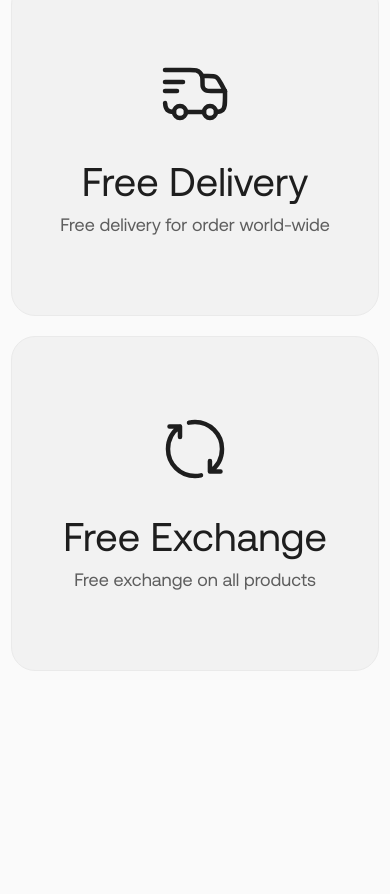
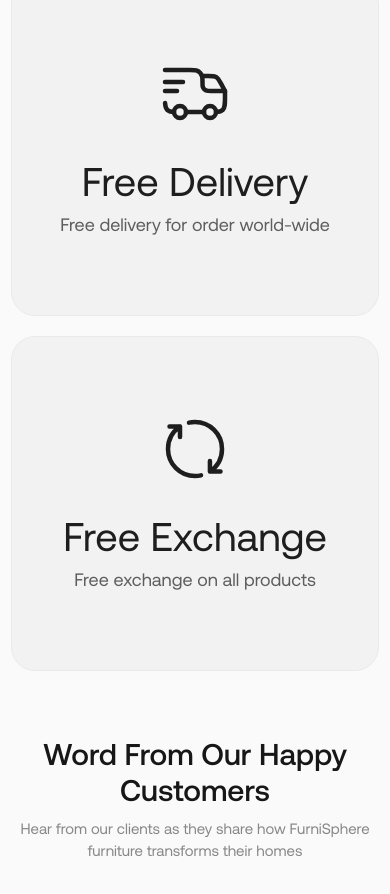
Before and after one commit to deji-ice/furnisphere, a Next.js app: page / in a window 390 px wide. Shown: the part 5470-6364 px from the top of the page. Before the commit the page ends 6205 px from the top, so only its background shows below. Built offline with nearby package versions, Linux system fonts and the light colour scheme.

Commit message:
Add Testimonials component and TestimonialCard for customer reviews

```diff
--- a/app/page.tsx
+++ b/app/page.tsx
@@ -2,6 +2,7 @@ import HeroSection from "@/components/HeroSection";
 import HomeRecommendations from "@/components/HomeRecommendations";
 import NewCollection from "@/components/NewCollection";
 import Offers from "@/components/Offers";
+import Testimonials from "@/components/Testimonials";
 import Image from "next/image";
 
 export default function Home() {
@@ -11,6 +12,7 @@ export default function Home() {
       <NewCollection />
       <HomeRecommendations />
       <Offers />
+      <Testimonials />
     </div>
   );
 }
--- /dev/null
+++ b/components/TestimonialCard.tsx
@@ -0,0 +1,12 @@
+import React from 'react'
+
+const TestimonialCard = () => {
+  return (
+    <div className='bg-[#FAFAFA] rounded-3xl'>
+
+
+    </div>
+  )
+}
+
+export default TestimonialCard
--- /dev/null
+++ b/components/Testimonials.tsx
@@ -0,0 +1,43 @@
+import React from "react";
+import TestimonialCard from "./TestimonialCard";
+
+const Testimonials = () => {
+  const reviewData = [
+    {
+      user: {
+        name: "Esther Howard",
+        jobTitle: "CEO",
+        company: "Wells Fargo",
+        avatar: "path/to/esther-avatar.jpg",
+      },
+      rating: 4.5,
+      product: {
+        name: "Dining Set",
+        image: "path/to/chair-image.jpg",
+      },
+      review: {
+        title: "Stylish and durable furniture",
+        description:
+          "I bought a dining set, and it looks even better in person. Highly recommend!",
+      },
+    },
+  ];
+  return (
+    <div className="my-16 space-y-6 px-3">
+      <div className="flex flex-col items-center justify-center gap-2.5 lg:gap-5">
+        <h2 className="text-center text-3xl font-medium lg:text-5xl">
+          Word From Our Happy Customers
+        </h2>
+        <p className="w-[395px] px-2 text-center text-[15px] font-normal text-[#878787] md:w-full lg:max-w-[680px] lg:text-xl">
+          Hear from our clients as they share how FurniSphere furniture
+          transforms their homes
+        </p>
+      </div>
+      <div>
+        <TestimonialCard />
+      </div>
+    </div>
+  );
+};
+
+export default Testimonials;
```
